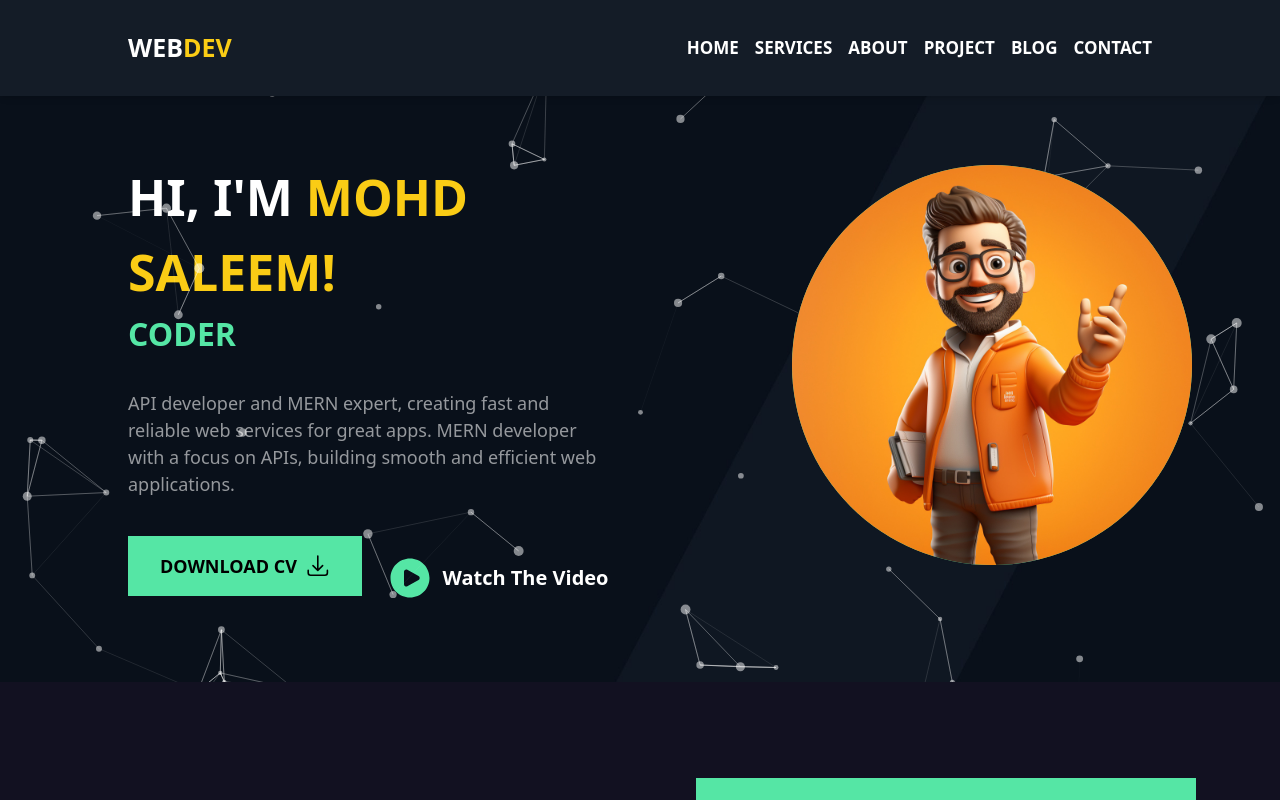
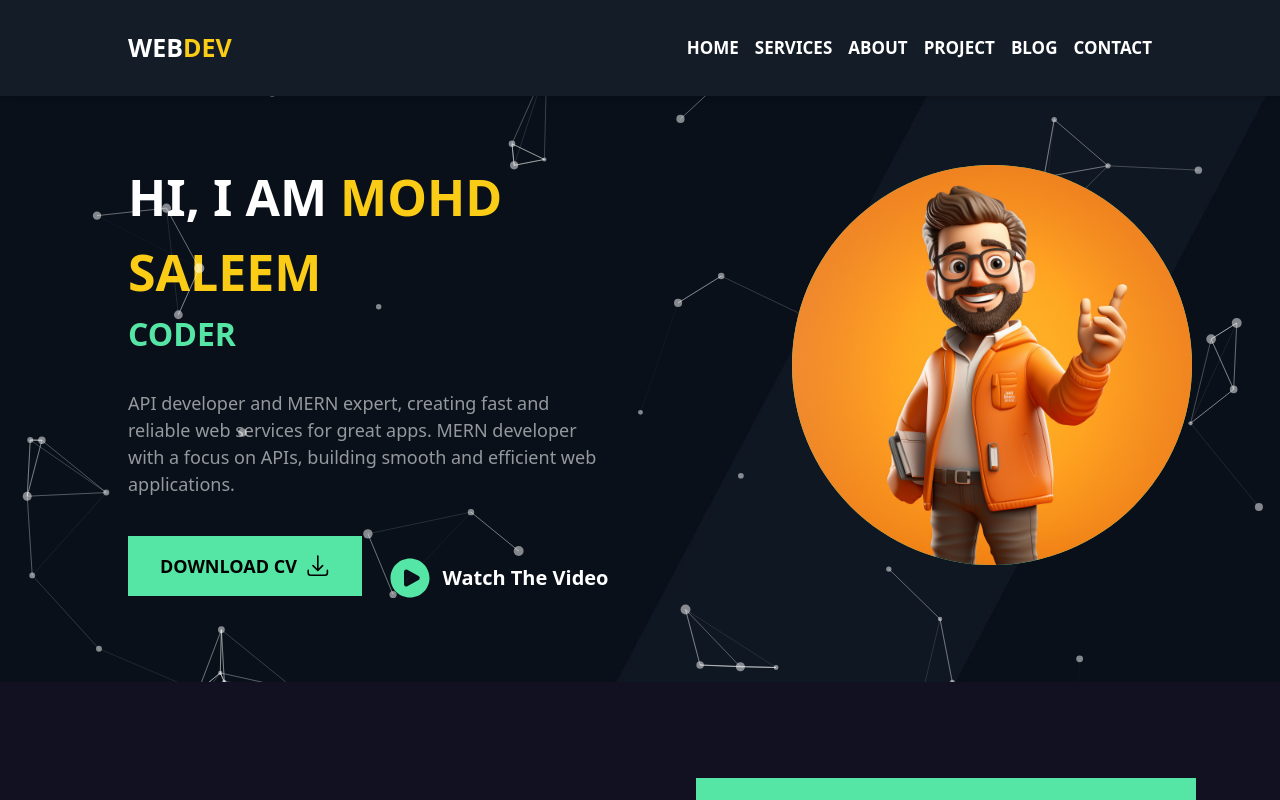
Before and after one commit to codewithsaleem/SaleemPortfolio, a Next.js app: page / in a window 1280 px wide. Shown: the top 800 px of the page. Built offline with nearby package versions, Linux system fonts and the light colour scheme.

Commit message:
Update Home.tsx

```diff
--- a/components/Home.tsx
+++ b/components/Home.tsx
@@ -17,7 +17,7 @@ const Home = () => {
             <div className='w-[80%] grid-cols-1 mx-auto grid lg:grid-cols-2 gap-[3rem] h-[100%] items-center'>
                 <div>
                     <h1 className='text-[35px] mt-[2rem] md:text-[50px] text-white font-bold'>
-                        HI, I'M <span className='text-yellow-400'>MOHD SALEEM!</span>
+                        HI, I AM <span className='text-yellow-400'>MOHD SALEEM</span>
                     </h1>
                     <TextEffect />
                     <p className='mt-[2rem] text-[18px] text-[#ffffff92]'>
```
